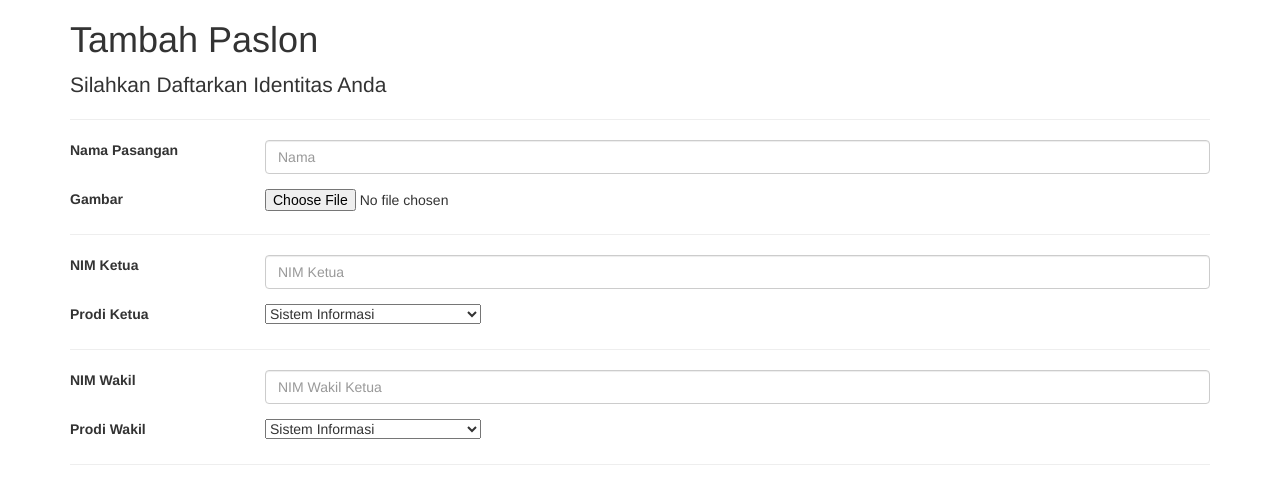
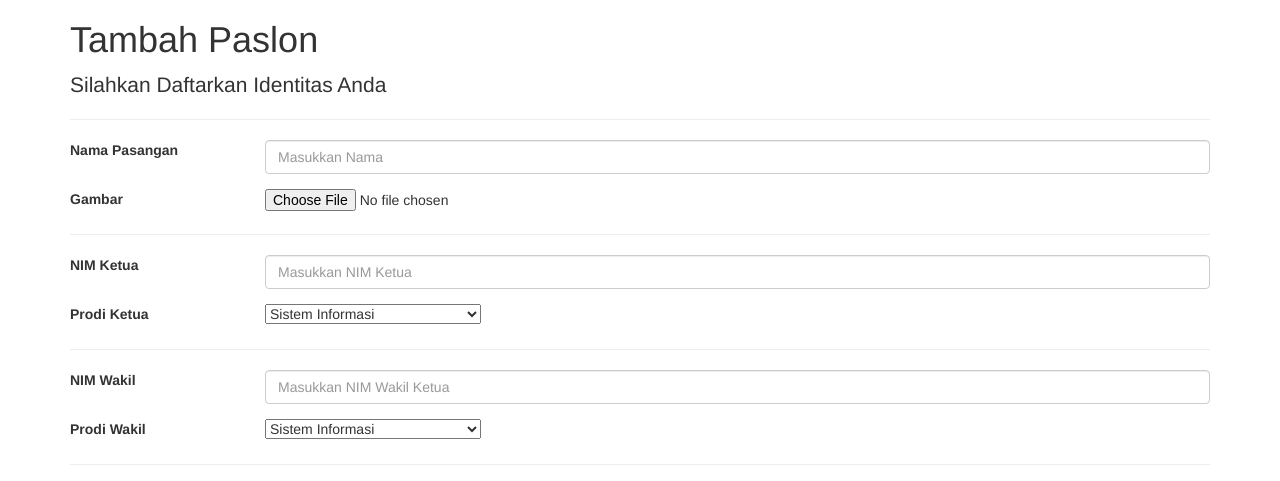
Before and after one commit to dewiaap/pemilu, a CodeIgniter app: page /pemilu/pemilwa/viewaddpaslon in a window 1280 px wide; the page is wider, and only the part inside the window is pictured. Shown: the top 481 px of that part. Run offline with CodeIgniter, Linux system fonts and the light colour scheme; a user stored in the database is signed in; data comes from the database, SQL or seed files in the repository.

Commit message:
Update tambah_paslon.php

```diff
--- a/application/views/admin/tambah_paslon.php
+++ b/application/views/admin/tambah_paslon.php
@@ -19,7 +19,7 @@
     <div class="form-group row">
       <label for="nama_pasangan" class="col-sm-2 col-form-label">Nama Pasangan</label>
       <div class="col-sm-10">
-        <input type="text" name="nama_pasangan" id="nama_pasangan" class="form-control" placeholder="Nama" required>
+        <input type="text" name="nama_pasangan" id="nama_pasangan" class="form-control" placeholder="Masukkan Nama" required>
       </div>
     </div>
     <div class="form-group row">
@@ -32,7 +32,7 @@
     <div class="form-group row">
       <label for="nim_ketua" class="col-sm-2 col-form-label">NIM Ketua</label>
       <div class="col-sm-10">
-        <input type="text" name="nim_ketua" id="nim_ketua" class="form-control" placeholder="NIM Ketua" required>
+        <input type="text" name="nim_ketua" id="nim_ketua" class="form-control" placeholder="Masukkan NIM Ketua" required>
       </div>
     </div>
     <div class="form-group row">
@@ -49,7 +49,7 @@
     <div class="form-group row">
       <label for="nim_wakil" class="col-sm-2 col-form-label">NIM Wakil</label>
       <div class="col-sm-10">
-        <input type="text" name="nim_wakil" id="nim_wakil" class="form-control" placeholder="NIM Wakil Ketua" required>
+        <input type="text" name="nim_wakil" id="nim_wakil" class="form-control" placeholder="Masukkan NIM Wakil Ketua" required>
       </div>
     </div>
     <div class="form-group row">
```
